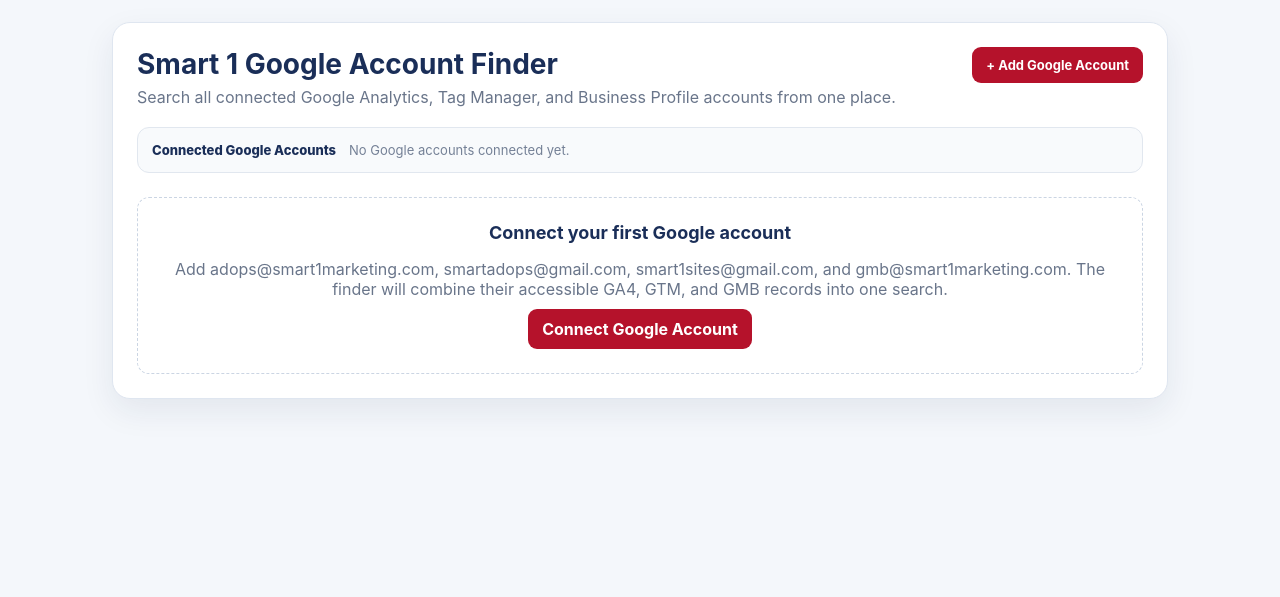
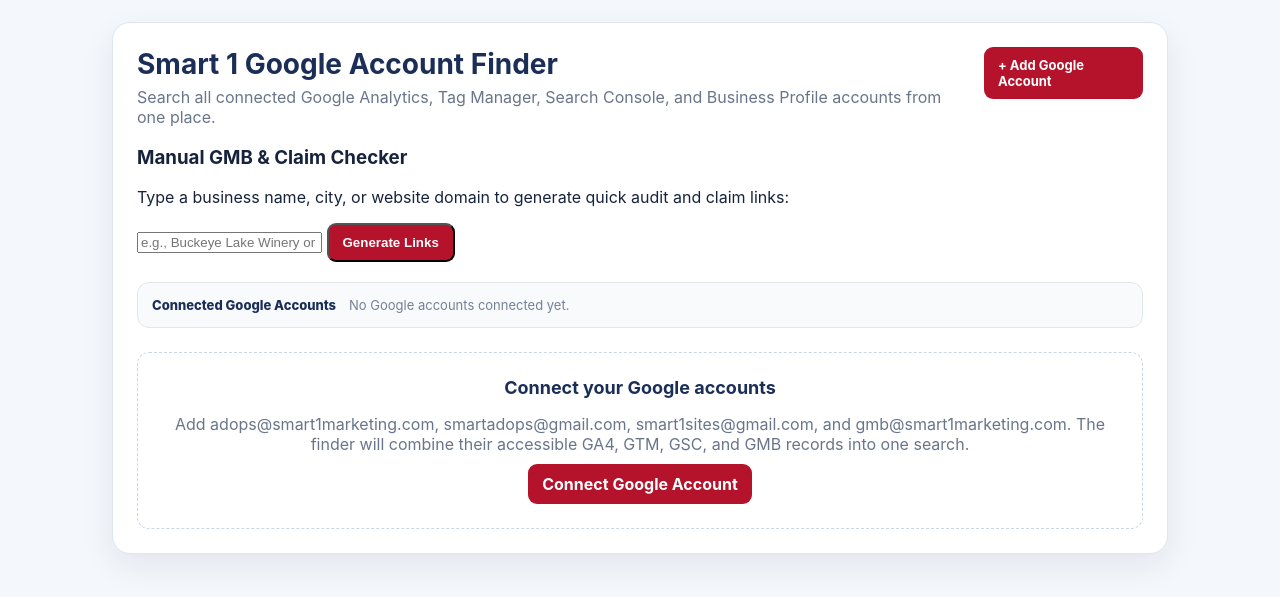
Before and after one commit to smart1marketing/blueprint, a Flask app: page / in a window 1280 px wide. Shown: the top 597 px of the page. Run offline with Flask 3, Linux system fonts and the light colour scheme.

Commit message:
Update index.html for Search Console integration

```diff
--- a/smart1-google-finder/templates/index.html
+++ b/smart1-google-finder/templates/index.html
@@ -12,12 +12,23 @@
       <div class="topline">
         <div>
           <h1>Smart 1 Google Account Finder</h1>
-          <p>Search all connected Google Analytics, Tag Manager, and Business Profile accounts from one place.</p>
+          <p>Search all connected Google Analytics, Tag Manager, Search Console, and Business Profile accounts from one place.</p>
         </div>
         <div class="auth">
           <a class="btn" href="/login">+ Add Google Account</a>
           {% if accounts %}<a href="/logout">Disconnect all</a>{% endif %}
         </div>
+      </div>
+
+      <!-- Manual GMB & Claim Checker -->
+      <div class="manual-lookup-card">
+        <h3>Manual GMB & Claim Checker</h3>
+        <p>Type a business name, city, or website domain to generate quick audit and claim links:</p>
+        <div class="manual-input-group">
+          <input id="manual-q" autocomplete="off" placeholder="e.g., Buckeye Lake Winery or buckeyelakewinery.com">
+          <button id="manual-btn" class="btn">Generate Links</button>
+        </div>
+        <div id="manual-results"></div>
       </div>
 
       <div class="accounts">
@@ -40,18 +51,19 @@
         <button class="filter active" data-platform="all">All</button>
         <button class="filter" data-platform="analytics">Analytics</button>
         <button class="filter" data-platform="gtm">Tag Manager</button>
+        <button class="filter" data-platform="gsc">Search Console</button>
         <button class="filter" data-platform="gmb">Business Profiles</button>
         <button id="refresh" class="refresh">Refresh Google data</button>
       </div>
       <div class="searchbox">
-        <input id="q" autocomplete="off" placeholder="Client, domain, GA4 property ID, GTM ID, GMB address, or Google login">
+        <input id="q" autocomplete="off" placeholder="Client, domain, GA4 property ID, GTM ID, or Google login">
       </div>
       <div id="status" class="status">Start typing to search all connected accounts.</div>
       <div id="results" class="results"></div>
       {% else %}
       <div class="connect-panel">
-        <strong>Connect your first Google account</strong>
-        <p>Add adops@smart1marketing.com, smartadops@gmail.com, smart1sites@gmail.com, and gmb@smart1marketing.com. The finder will combine their accessible GA4, GTM, and GMB records into one search.</p>
+        <strong>Connect your Google accounts</strong>
+        <p>Add adops@smart1marketing.com, smartadops@gmail.com, smart1sites@gmail.com, and gmb@smart1marketing.com. The finder will combine their accessible GA4, GTM, GSC, and GMB records into one search.</p>
         <a class="btn connect" href="/login">Connect Google Account</a>
       </div>
       {% endif %}
```
